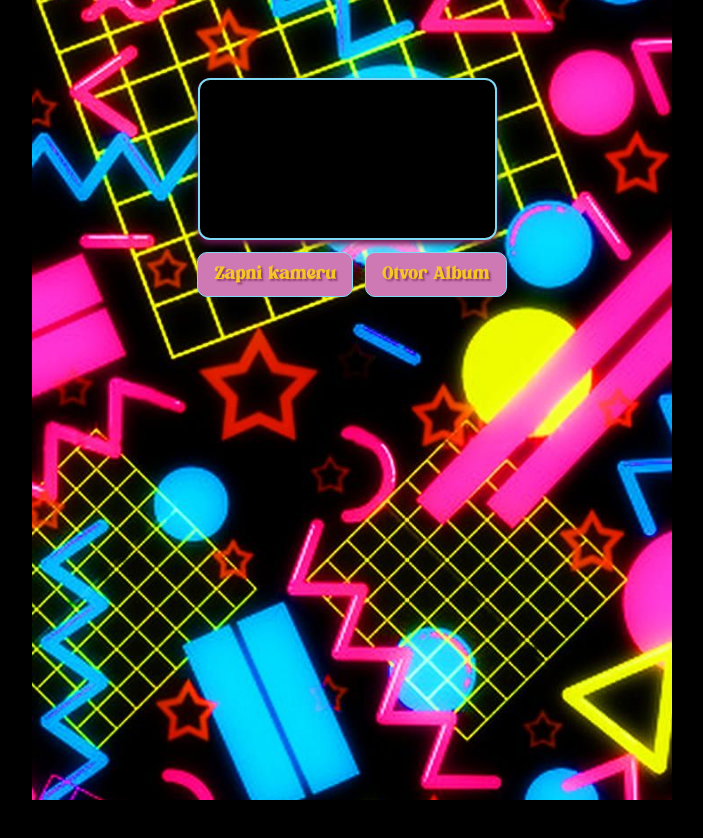
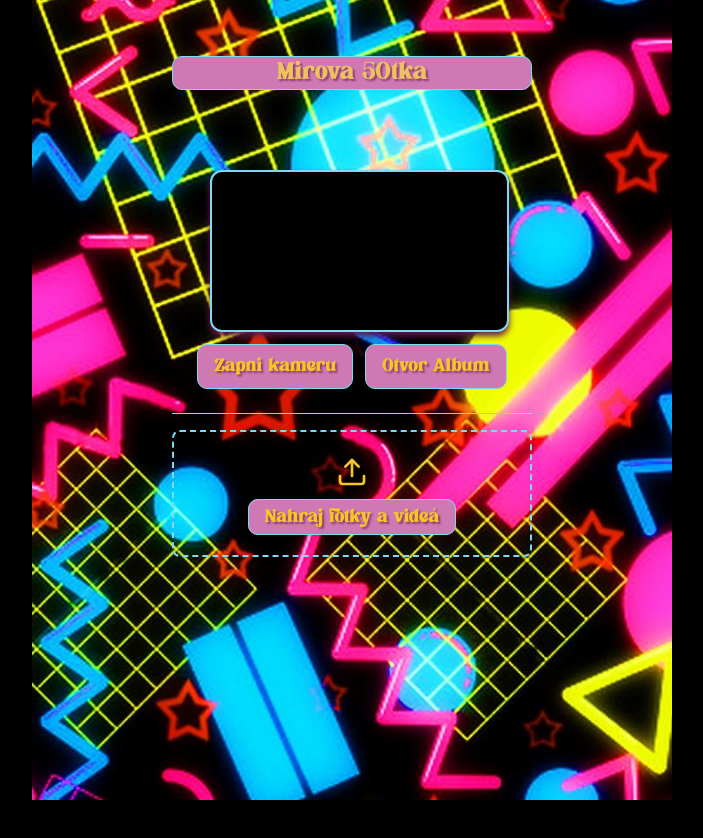
Before and after one commit to Jojoyoghurt12/website-4-10-2025, a Next.js app: page / in a window 1280 px wide. Shown: the top 838 px of the page, without its empty margins (288-991 px from the left). Before the commit the page ends 800 px from the top, so only its background shows below. Built offline with nearby package versions, Linux system fonts and the light colour scheme.

Commit message:
Fixed layout

```diff
--- a/app/page.tsx
+++ b/app/page.tsx
@@ -1,3 +1,5 @@
+// Updated page.tsx with chunked photo uploads
+
 "use client"
 
 import React, { useRef, useState } from "react";
@@ -238,10 +240,12 @@ export default function Page() {
   };
 
   return (
-    <div className="p-6 w-[360px] mx-auto">
-      <h1 className="garamond-title box-text text-2xl text-center">
+    <div className="relative min-h-[100vh]p-6 w-[360px] mx-auto">
+      <h1 className="garamond-title box-text text-2xl text-center mb-20 mt-14 ">
         Mirova 50tka
       </h1>
+
+
 
       {/* Camera Controls */}
       <div className="flex flex-wrap gap-3 justify-center mb-4">
```
